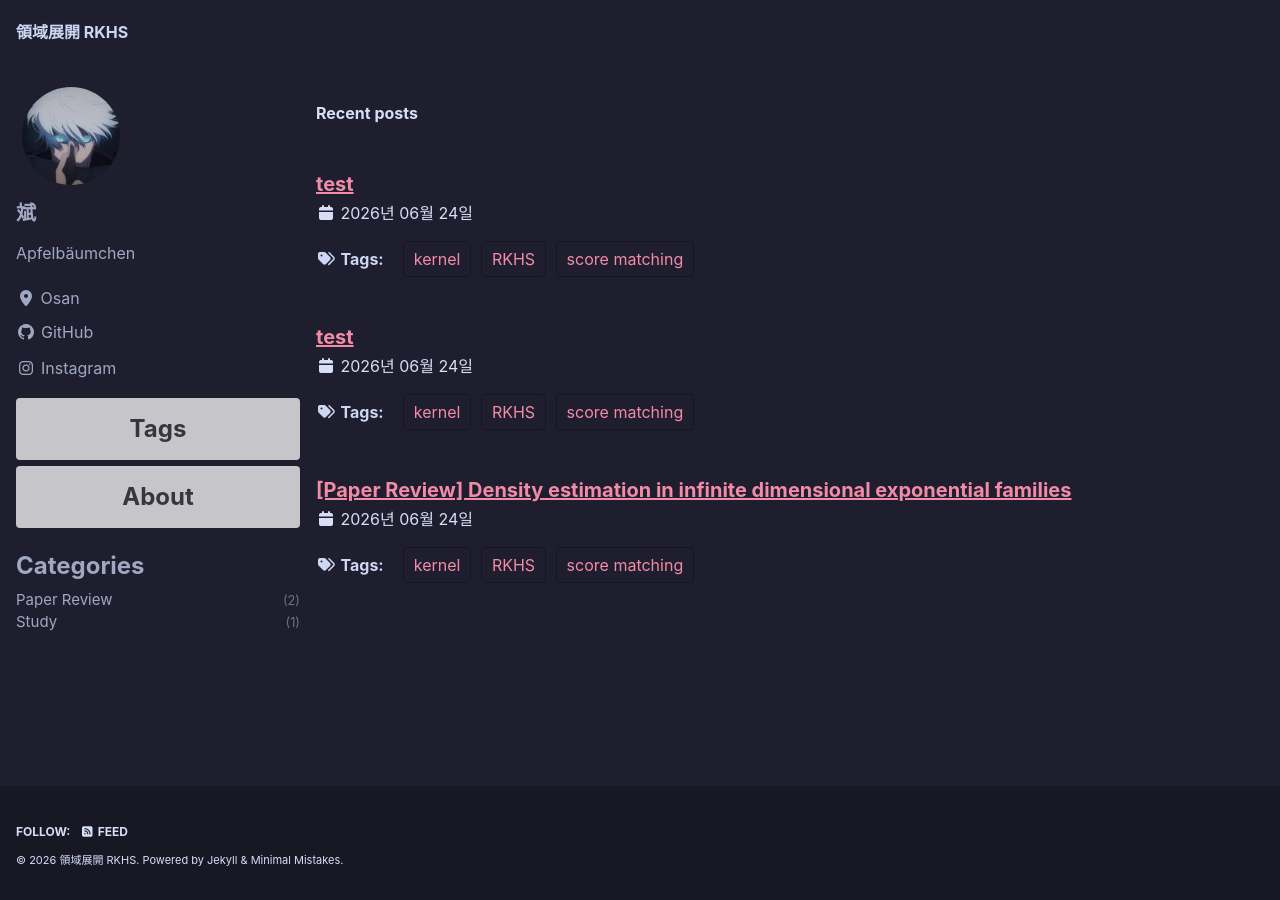
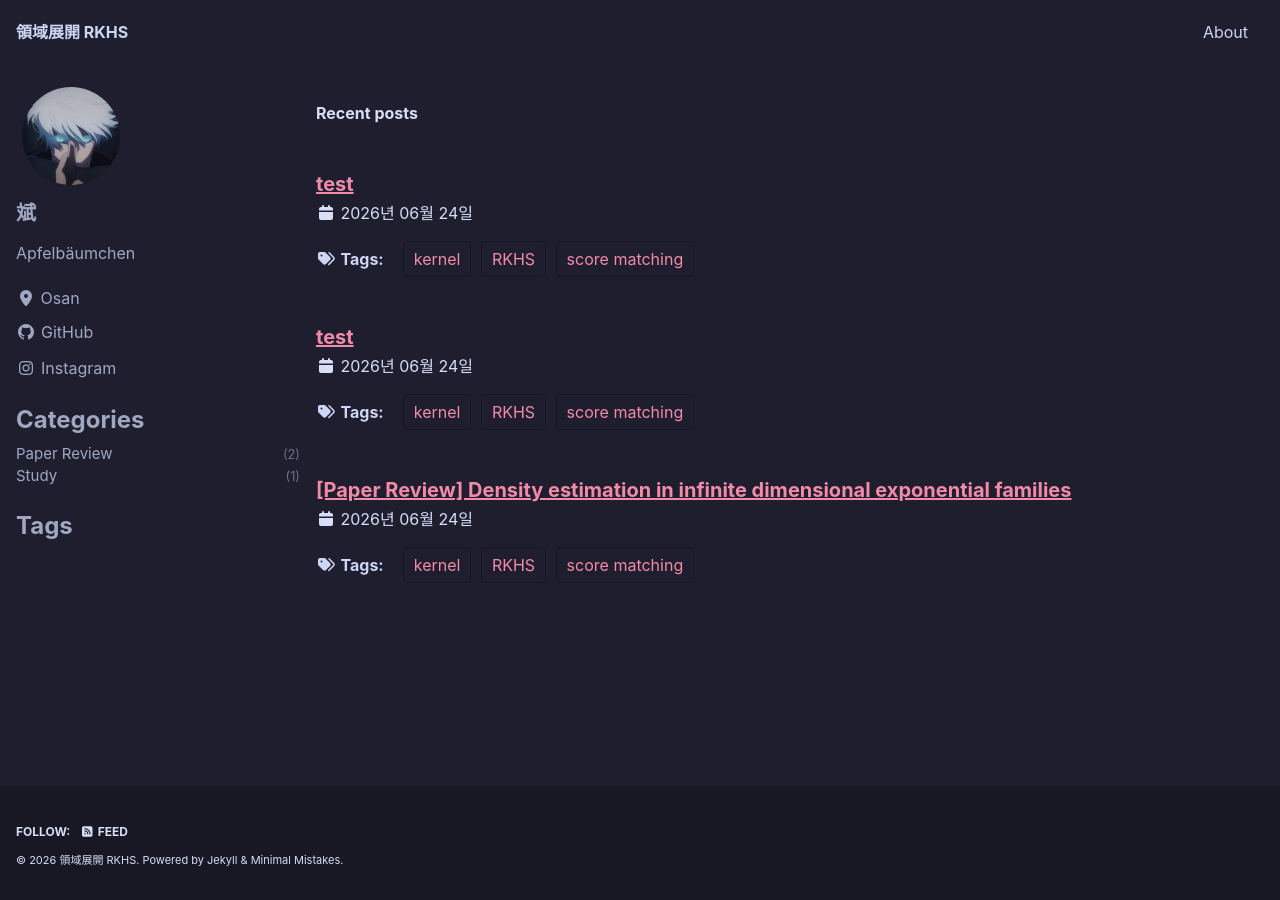
Before and after one commit to ml-bean/ml-bean.github.io, a Jekyll site: the page built from index.html, in a window 1280 px wide. Built offline with Jekyll 4.4.1, drawn with Linux system fonts in a browser that asks for light colours; cached includes are drawn as plain includes; the list of posts is cut into pages by our own code.

Commit message:
feat: restore About to top nav, make Tags a text link below Categories

```diff
--- a/_data/navigation.yml
+++ b/_data/navigation.yml
@@ -1,3 +1,4 @@
 # main links
-# (top masthead navigation removed — navigation lives in the sidebar)
-main: []
+main:
+  - title: "About"
+    url: /about/
--- a/_includes/sidebar-custom.html
+++ b/_includes/sidebar-custom.html
@@ -1,8 +1,3 @@
-<div class="sidebar-nav-buttons" style="margin-top: 1em;">
-  <a href="/tags/" class="btn btn--inverse btn--block" style="font-size: 24px;">Tags</a>
-  <a href="/about/" class="btn btn--inverse btn--block" style="font-size: 24px;">About</a>
-</div>
-
 <nav class="nav__list">
   <h3 class="nav__title" style="padding-left: 0; font-size: 24px;">Categories</h3>
   <ul class="nav__items" style="list-style: none; padding: 0; margin: 0;">
@@ -20,3 +15,9 @@
     {% endfor %}
   </ul>
 </nav>
+
+<nav class="nav__list">
+  <h3 class="nav__title" style="padding-left: 0; font-size: 24px;">
+    <a href="/tags/" style="color: inherit; text-decoration: none;">Tags</a>
+  </h3>
+</nav>
```
